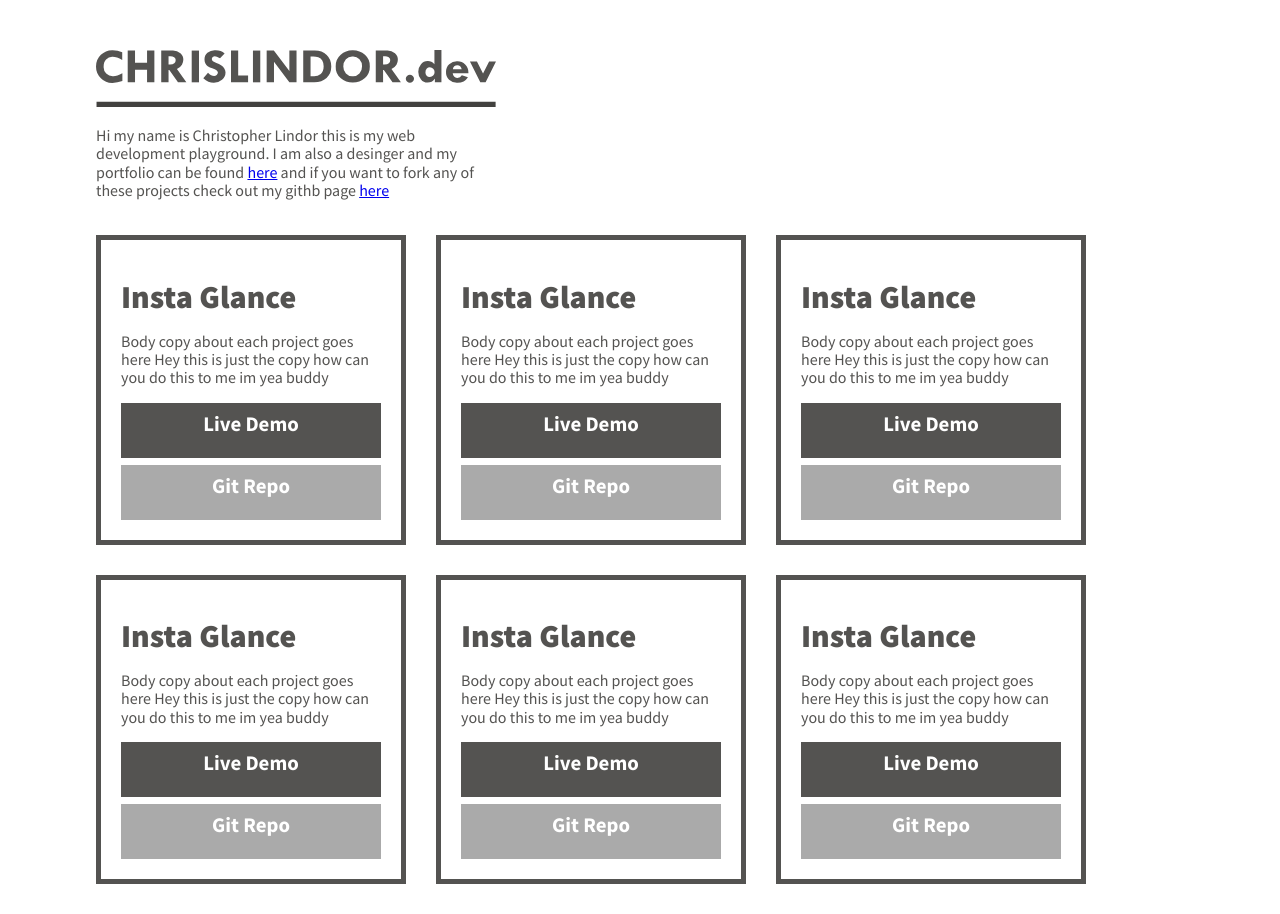
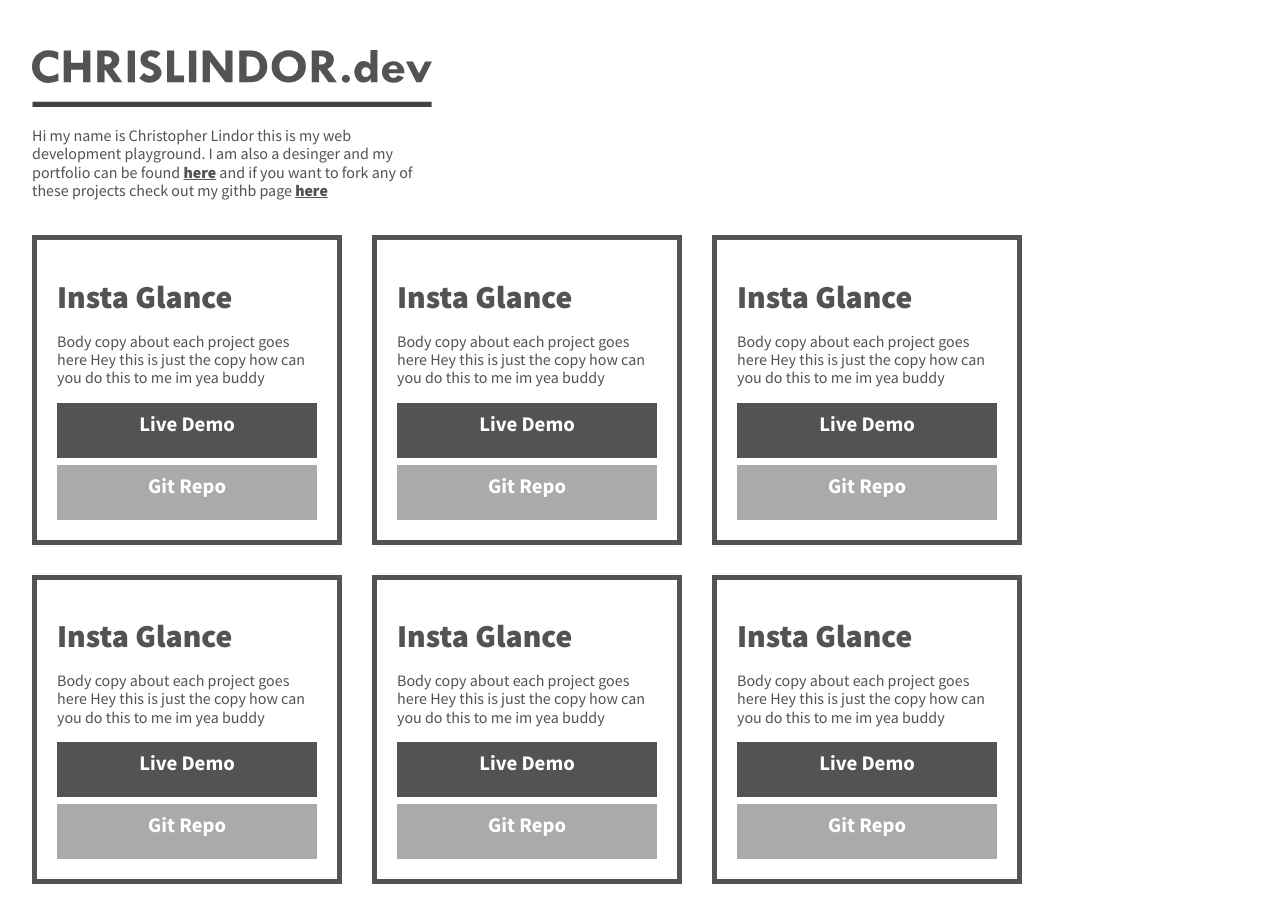
Before and after one commit to chrislindor/chrislindor.github.io, a plain HTML site: page index.html in a window 1280 px wide. Drawn offline with nearby package versions, Linux system fonts and the light colour scheme.

Commit message:
Css fixes

```diff
--- a/css/style.css
+++ b/css/style.css
@@ -17,6 +17,15 @@ header {
 
 header, main {
   width: 100%;
+}
+
+header a {
+  color: #545351;
+  font-weight: 900;
+}
+
+.bold-text {
+
 }
 
 .project-section {
@@ -56,8 +65,16 @@ header, main {
     display: flex;
     flex-wrap: wrap;
   }
+  #frame {
+    width: 95%;
+  }
+  main {
+    display: flex;
+    flex-wrap: wrap;
+    justify-content: space-between;
+  }
   .project-section {
-    /*width: 45%;*/
+    width: 42%;
   }
   header p, .header-logo img {
     width: 400px;
@@ -65,7 +82,7 @@ header, main {
 
 }
 
-@media only screen and (min-width: 769px ) {
+@media only screen and (min-width: 800px ) {
 
   body {
     justify-content: center;
```
